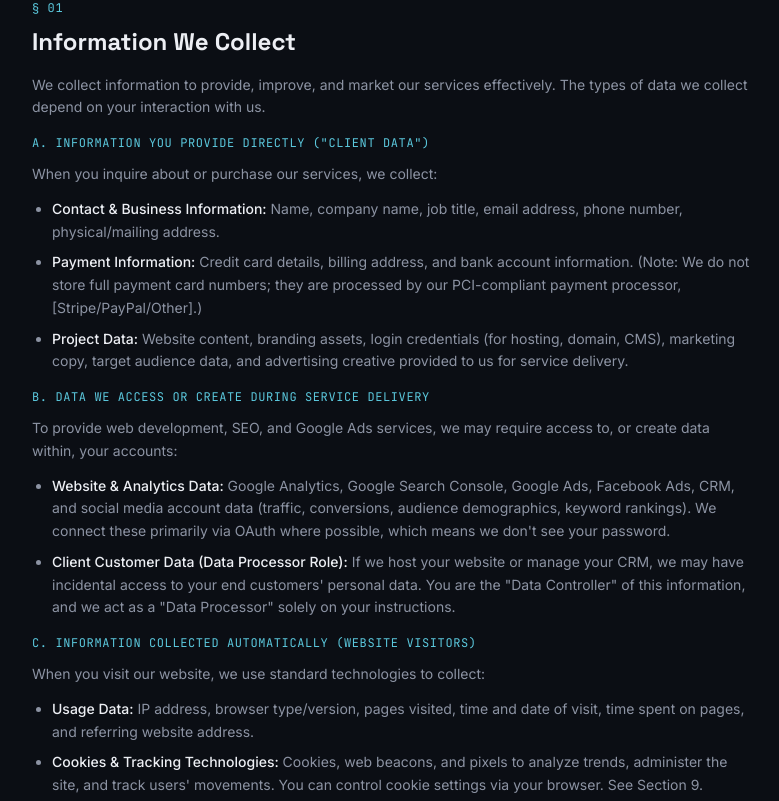
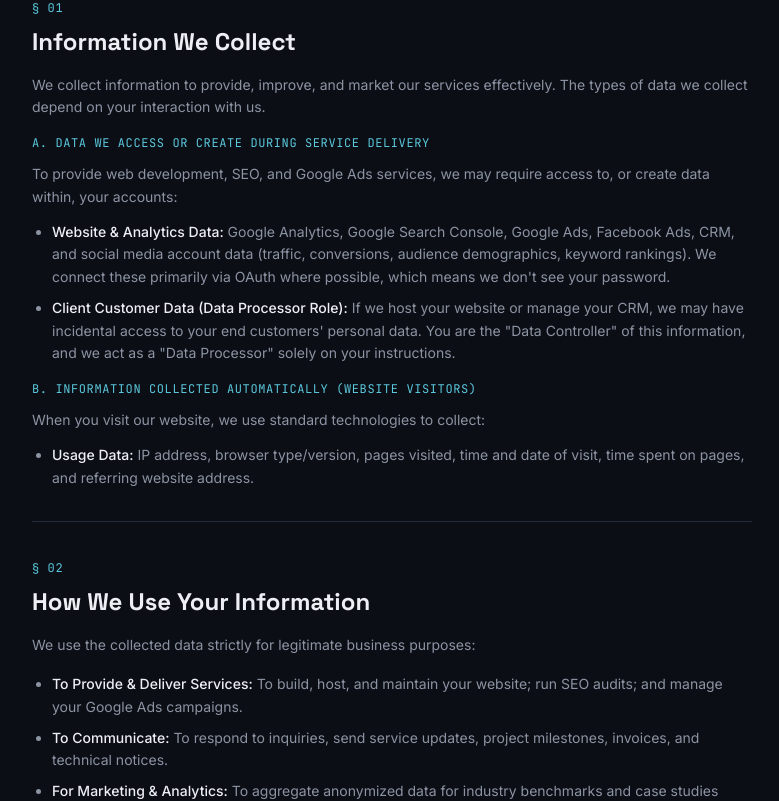
Before and after one commit to taha-ali11/my-tailwind-app, a Next.js app: page /privacy in a window 1280 px wide. Shown: the part 520-1321 px from the top of the page, without its empty margins (248-1027 px from the left). Built offline with nearby package versions, Linux system fonts and the light colour scheme.

Commit message:
Privacy page update

```diff
--- a/src/app/Sections/Footer.jsx
+++ b/src/app/Sections/Footer.jsx
@@ -15,7 +15,7 @@ export default function Footer() {
       <div className="mx-auto flex max-w-6xl flex-col gap-6 px-6 py-10 md:flex-row md:items-center md:justify-between">
         <div className="flex items-center gap-2">
           <span className="h-1.5 w-1.5 rounded-full bg-signal" aria-hidden="true" />
-          <span className="font-display text-sm font-bold text-paper">
+          <span className="font-display text-2xl font-bold tracking-tight bg-gradient-to-r from-cyan-400 to-blue-600 bg-clip-text text-transparent">
             @DevX
           </span>
         </div>
--- a/src/app/privacy/page.jsx
+++ b/src/app/privacy/page.jsx
@@ -94,33 +94,9 @@ export default function PrivacyPolicyPage() {
                 your interaction with us.
               </p>
 
-              <SubSection letter="A" title={'Information You Provide Directly ("Client Data")'}>
-                <p>When you inquire about or purchase our services, we collect:</p>
-                <ul className="list-disc space-y-2 pl-5">
-                  <li>
-                    <span className="font-medium text-paper">Contact &amp; Business Information:</span>{" "}
-                    Name, company name, job title, email address, phone number,
-                    physical/mailing address.
-                  </li>
-                  <li>
-                    {/* EDIT HERE — [Stripe/PayPal/Other], and confirm this site
-                        actually collects payment info before publishing */}
-                    <span className="font-medium text-paper">Payment Information:</span>{" "}
-                    Credit card details, billing address, and bank account
-                    information. (Note: We do not store full payment card
-                    numbers; they are processed by our PCI-compliant payment
-                    processor, [Stripe/PayPal/Other].)
-                  </li>
-                  <li>
-                    <span className="font-medium text-paper">Project Data:</span>{" "}
-                    Website content, branding assets, login credentials (for
-                    hosting, domain, CMS), marketing copy, target audience data,
-                    and advertising creative provided to us for service delivery.
-                  </li>
-                </ul>
-              </SubSection>
 
-              <SubSection letter="B" title="Data We Access or Create During Service Delivery">
+
+              <SubSection letter="A" title="Data We Access or Create During Service Delivery">
                 <p>
                   To provide web development, SEO, and Google Ads services, we
                   may require access to, or create data within, your accounts:
@@ -146,7 +122,7 @@ export default function PrivacyPolicyPage() {
                 </ul>
               </SubSection>
 
-              <SubSection letter="C" title="Information Collected Automatically (Website Visitors)">
+              <SubSection letter="B" title="Information Collected Automatically (Website Visitors)">
                 <p>When you visit our website, we use standard technologies to collect:</p>
                 <ul className="list-disc space-y-2 pl-5">
                   <li>
@@ -154,14 +130,6 @@ export default function PrivacyPolicyPage() {
                     IP address, browser type/version, pages visited, time and
                     date of visit, time spent on pages, and referring website
                     address.
-                  </li>
-                  <li>
-                    <span className="font-medium text-paper">
-                      Cookies &amp; Tracking Technologies:
-                    </span>{" "}
-                    Cookies, web beacons, and pixels to analyze trends,
-                    administer the site, and track users' movements. You can
-                    control cookie settings via your browser. See Section 9.
                   </li>
                 </ul>
               </SubSection>
@@ -372,11 +340,7 @@ export default function PrivacyPolicyPage() {
                   Analytics (to understand traffic). We anonymize IP addresses
                   where possible.
                 </li>
-                <li>
-                  <span className="font-medium text-paper">Advertising Cookies:</span> We may
-                  use Meta Pixel or Google Ads remarketing tags to show you
-                  relevant ads on other platforms.
-                </li>
+
               </ul>
               <p>
                 You can manage your preferences in your browser settings or
```
